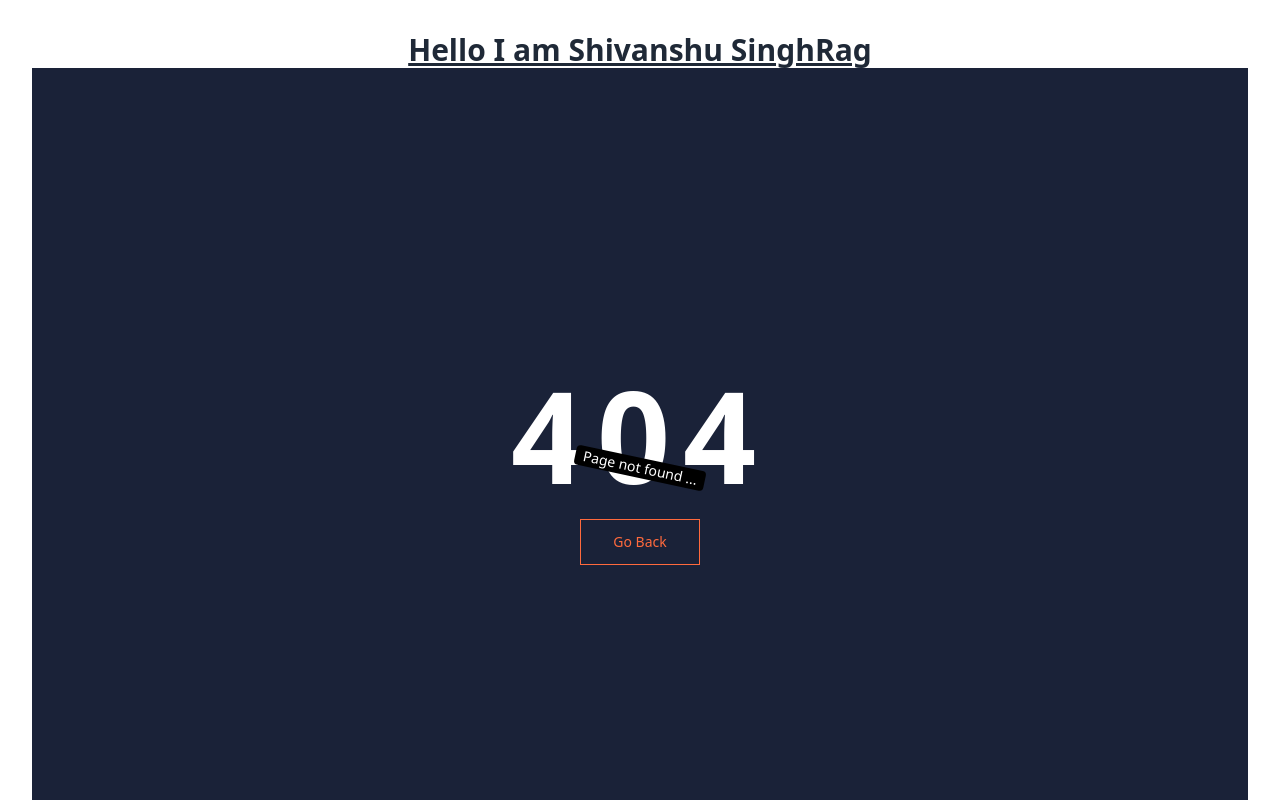
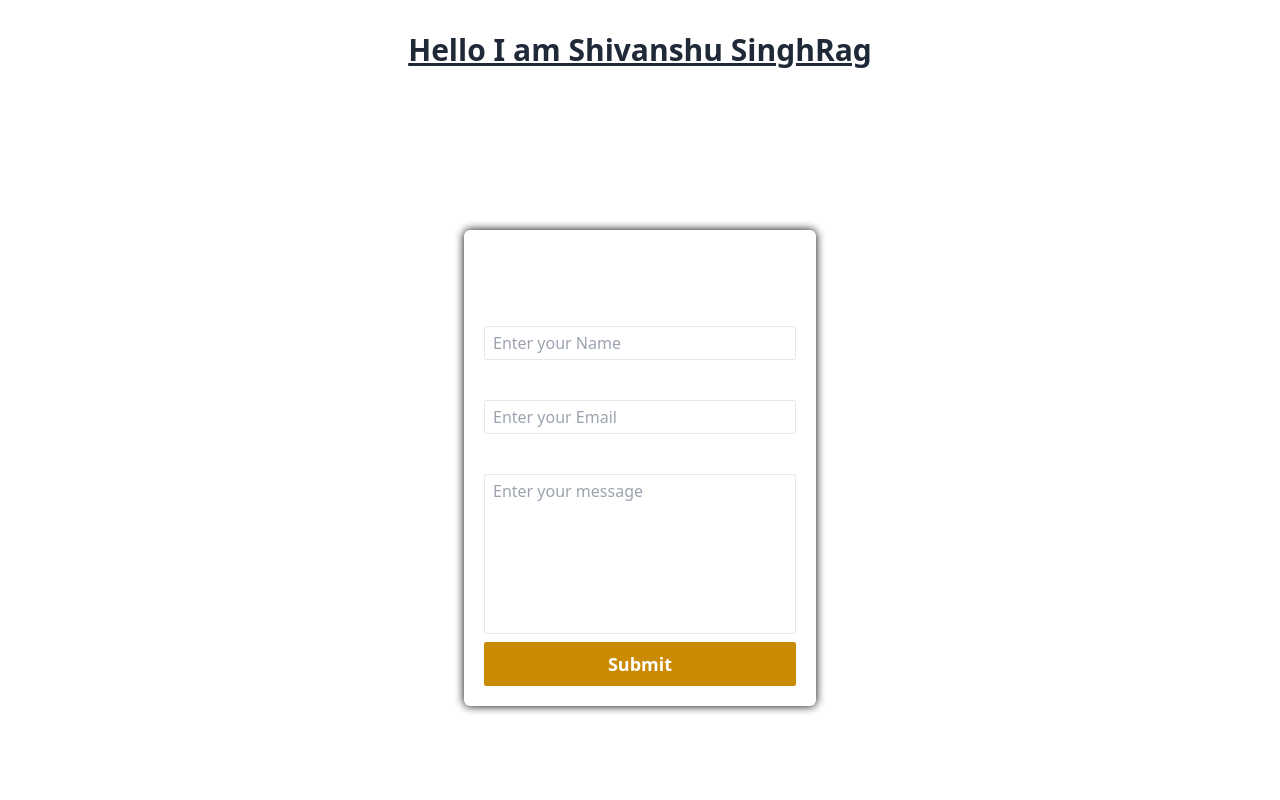
Before and after one commit to ShivanshuRag/Fronted_lms, a React (Vite) app: page /contact in a window 1280 px wide. Before the commit this address had no page. Shown: the top 800 px of the page. Built offline with nearby package versions, Linux system fonts and the light colour scheme.

Commit message:
configure Contact page and denied page

```diff
--- a/src/App.jsx
+++ b/src/App.jsx
@@ -4,6 +4,10 @@
 import { Route,Routes  } from 'react-router-dom'
 
 import AboutUs from './Pages/AboutUsPage.jsx'
+import Contact from './Pages/Contact.jsx'
+import CourseDescription from './Pages/Course/CourseDescription.jsx'
+import CourseList from './Pages/Course/CourseList.jsx'
+import Denied from './Pages/Denied.jsx'
 import HomePage from './Pages/HomePage.jsx'
 import Login from './Pages/Login.jsx'
 import NotFound from './Pages/NotFound.jsx'
@@ -20,6 +24,10 @@
     <Route path="/about" element={<AboutUs/>} ></Route>
     <Route path="/signup" element={<Signup/>} ></Route>
     <Route path="/login" element={<Login/>} ></Route>
+    <Route path="/courses" element={<CourseList/>}></Route>
+    <Route path="/course/description" element={<CourseDescription/>}></Route>
+    <Route path="/contact" element={<Contact/>}></Route>
+    <Route path="/denied" element={<Denied/>}></Route>
     <Route path="*" element={<NotFound/>}></Route>
     </Routes>
 
--- /dev/null
+++ b/src/Pages/Contact.jsx
@@ -0,0 +1,136 @@
+import { useState } from "react";
+import {toast} from "react-hot-toast";
+
+import axiosInstance from "../Helpers/axiosIntances.js";
+import {isEmail} from "../Helpers/regexMatcher.js";
+import HomeLayout from "../Layouts/HomeLayout.jsx";
+
+function Contact(){
+   const [userInput , setUserInput] = useState({
+     name : "",
+     email : "",
+     message : "",
+
+   });
+
+   function handleInputChange(e){
+    const { name , value} = e.target;
+
+    setUserInput({
+        ...userInput,
+        [name] : value
+    })
+   }
+
+   async function onFormSubmit(e){
+    e.preventDefault;
+
+    if(!userInput.email || !userInput.name || userInput.message){
+    toast.error(" All fields are required")
+      return;
+    }
+
+     if(!isEmail(userInput.email)){
+        toast.error("Invalid Email")
+        return;
+     }
+
+     try {
+
+        const response = axiosInstance.post("/contact" , userInput)
+        toast.promise( response , {
+            loading : "Submitting your message",
+            success : "Form submitted successfully",
+            error : "Failed to the submit form",
+        }) ;
+
+        const contactResponse = await response;
+
+        if(contactResponse?.data?.success){
+            setUserInput({
+                name: "",
+                email: "",
+                message: ""
+            });
+        }
+
+
+     } catch (error) {
+
+        toast.error("operation failed...!")
+     }
+
+
+   }
+
+ return(
+  <HomeLayout>
+   <div className="flex items-center justify-center h-[100vh]">
+      <form
+        noValidate
+       onSubmit={onFormSubmit}
+       className="flex flex-col items-center justify-center gap-2 p-5 rounded-md text-white shadow-[0_0_10px_black] w-[22rem]"
+      >
+      <h1 className="text-3xl font-semibold">
+        Contact Form
+      </h1>
+
+      <div className="flex flex-col w-full gap-1">
+        <label htmlFor="name" className="text-xl font-semibold">
+           Name
+        </label>
+        <input
+        className="bg-transparent border px-2 py-1 rounded-sm"
+         type="text"
+         id = "name"
+         name="name"
+         placeholder="Enter your Name"
+         onChange={handleInputChange}
+         value={userInput.name}
+
+        />
+      </div>
+
+      <div className="flex flex-col w-full gap-1">
+        <label htmlFor="email" className="text-xl font-semibold"> Email</label>
+        <input
+         type="email"
+         className="bg-transparent border px-2 py-1 rounded-sm"
+         id="email"
+         name="email"
+         placeholder="Enter your Email"
+         onChange={handleInputChange}
+         value={userInput.email}
+
+         />
+      </div>
+
+      <div className="flex flex-col w-full gap-1">
+        <label htmlFor="message" className="text-xl font-semibold">Message</label>
+         <textarea
+         className="bg-transparent border px-2 py-1 rounded-sm resize-none h-40"
+         name="message"
+         id="message"
+         placeholder="Enter your message"
+         onChange={handleInputChange}
+         value={userInput.message}
+         >
+         </textarea>
+
+      </div>
+        <button type="submit"
+        className="w-full bg-yellow-600 hover:bg-yellow-500 transition-all ease-in-out duration-300 rounded-sm py-2 font-semibold text-lg cursor-pointer"
+       >
+        Submit
+       </button>
+
+      </form>
+   </div>
+
+  </HomeLayout>
+
+ )
+
+}
+
+export default Contact;
--- /dev/null
+++ b/src/Pages/Denied.jsx
@@ -0,0 +1,23 @@
+
+import { useNavigate } from "react-router-dom";
+
+function Denied(){
+  const navigate = useNavigate();
+
+  return(
+     <main className=" h-screen w-full flex flex-col justify-center items-center bg-[#1A2238]">
+        <h1 className="text-9xl font-extrabold text-white tracking-widest">403</h1>
+         <div className="bg-black text-white px-2 text-sm rounded rotate-12 absolute">Access Denied</div>
+         <button onClick={()=> navigate(-1)} className="mt-5">
+            <span className="relative block px-8 py-3 bg-[#1A2238] border border-current">
+              GoBack
+            </span>
+
+         </button>
+     </main>
+
+  )
+
+
+}
+export default Denied;
```
